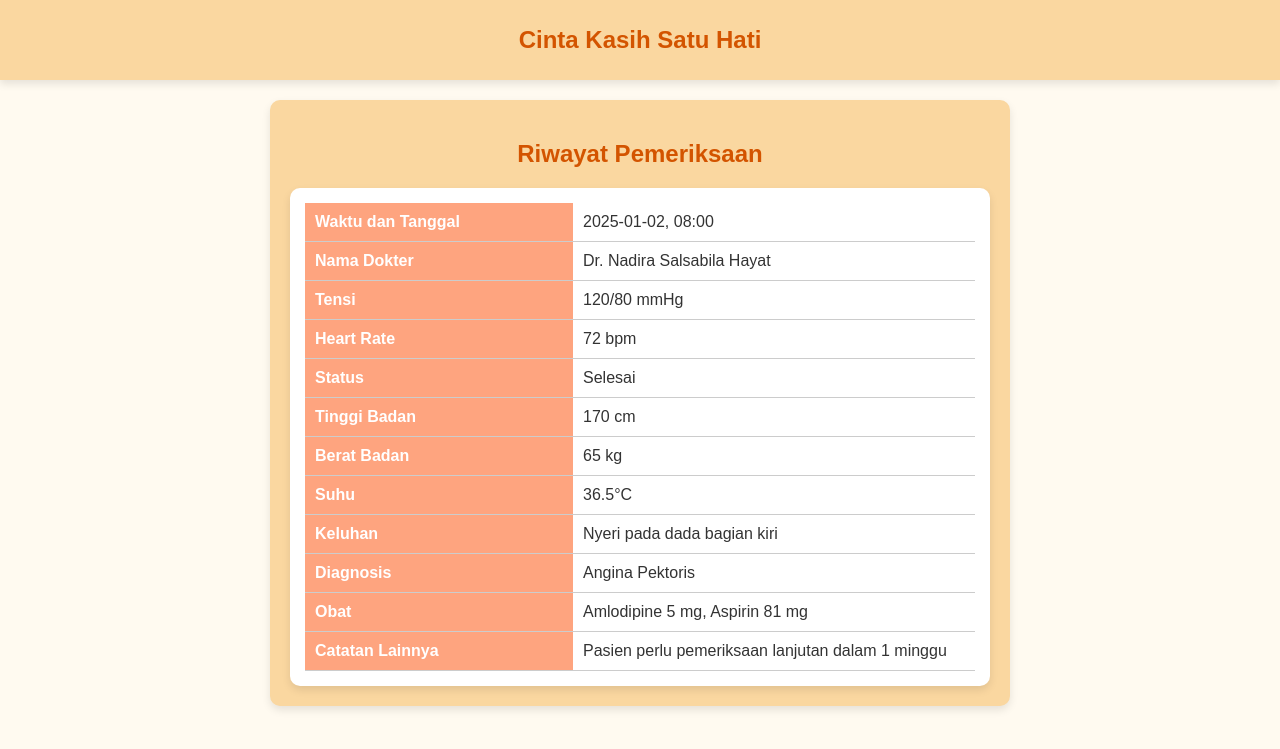
After one commit to AufarR/sik-tubes, a PHP site: page /dokter/riwayat.php in a window 1280 px wide. The commit adds this page. Shown: the top 749 px of the page. Run offline with PHP 8.4, Linux system fonts and the light colour scheme.

Commit message:
Update links, add riwayat

```diff
--- a/admin/edit.php
+++ b/admin/edit.php
@@ -35,7 +35,7 @@
   <main class="main-content">
     <section class="form-section">
       <h2>Edit Data</h2>
-      <form action="edit_success.html" method="post">
+      <form action="edit_success" method="post">
         <div class="form-group">
           <label for="nama">Nama</label>
           <input type="text" id="nama" name="nama" placeholder="Masukkan Nama" required>
--- a/admin/index.php
+++ b/admin/index.php
@@ -8,12 +8,12 @@
   <script>
     // Fungsi untuk mengarahkan ke halaman Tambah
     function tambahData(role) {
-      window.location.href = `tambah.html?role=${role}`;
+      window.location.href = `tambah?role=${role}`;
     }
 
     // Fungsi untuk mengarahkan ke halaman Edit dengan parameter data
     function editData(role, nama, nomor, telepon, email) {
-      const url = `edit.html?role=${role}&nama=${encodeURIComponent(nama)}&nomor=${encodeURIComponent(nomor)}&telepon=${encodeURIComponent(telepon)}&email=${encodeURIComponent(email)}`;
+      const url = `edit?role=${role}&nama=${encodeURIComponent(nama)}&nomor=${encodeURIComponent(nomor)}&telepon=${encodeURIComponent(telepon)}&email=${encodeURIComponent(email)}`;
       window.location.href = url;
     }
 
--- a/admin/tambah.php
+++ b/admin/tambah.php
@@ -14,7 +14,7 @@
   <main class="main-content">
     <section class="form-section">
       <h2>Tambah Data</h2>
-      <form action="tambah_success.html" method="post">
+      <form action="tambah_success" method="post">
         <div class="form-group">
           <label for="nama">Nama</label>
           <input type="text" id="nama" name="nama" placeholder="Masukkan Nama" required>
--- a/auth/login.php
+++ b/auth/login.php
@@ -9,7 +9,7 @@
 <body>
   <div class="login-container">
     <h1>Puskesmas Cinta Kasih Satu Hati</h1>
-    <form class="login-form" action="dashboard.html" method="post">
+    <form class="login-form" action="dashboard" method="post">
       <div class="form-group">
         <label for="email">Email</label>
         <input type="email" id="email" name="email" placeholder="Masukkan email" required>
@@ -20,7 +20,7 @@
       </div>
       <button type="submit" class="btn-login">Login</button>
     </form>
-    <button class="btn-register" onclick="location.href='register.html'">Register</button>
+    <button class="btn-register" onclick="location.href='register'">Register</button>
   </div>
 </body>
 </html>
--- a/auth/register.php
+++ b/auth/register.php
@@ -9,7 +9,7 @@
 <body>
   <div class="register-container">
     <h1>Puskesmas Cinta Kasih Satu Hati</h1>
-    <form class="register-form" action="success.html" method="post">
+    <form class="register-form" action="success" method="post">
       <div class="form-group">
         <label for="nik">NIK</label>
         <input type="text" id="nik" name="nik" placeholder="Masukkan NIK" required>
@@ -48,7 +48,7 @@
       </div>
       <button type="submit" class="btn-login">Daftar</button>
     </form>
-    <button class="btn-register" onclick="location.href='login.html'">Kembali ke Login</button>
+    <button class="btn-register" onclick="location.href='login'">Kembali ke Login</button>
   </div>
 </body>
 </html>
--- a/dokter/index.php
+++ b/dokter/index.php
@@ -6,9 +6,9 @@
   <title>Halaman Dokter</title>
   <link rel="stylesheet" href="dokter.css">
   <script>
-    // Fungsi untuk mengarahkan ke halaman isidiagnosis.html dengan parameter URL
+    // Fungsi untuk mengarahkan ke halaman isidiagnosis dengan parameter URL
     function isiHasilPemeriksaan(waktu, pasien) {
-      const url = `isidiagnosis.html?time=${encodeURIComponent(waktu)}&patient=${encodeURIComponent(pasien)}`;
+      const url = `isidiagnosis?time=${encodeURIComponent(waktu)}&patient=${encodeURIComponent(pasien)}`;
       window.location.href = url;
     }
   </script>
--- a/dokter/isidiagnosis.php
+++ b/dokter/isidiagnosis.php
@@ -29,9 +29,9 @@
       `;
     }
 
-    // Fungsi untuk membuka halaman riwayat.html dengan parameter
+    // Fungsi untuk membuka halaman riwayat dengan parameter
     function lihatRiwayat(date, time) {
-      const url = `riwayat.html?date=${date}&time=${time}`;
+      const url = `riwayat?date=${date}&time=${time}`;
       window.location.href = url;
     }
 
@@ -91,7 +91,7 @@
     <!-- Form Diagnosis -->
     <section class="form-section">
       <h2>Form Diagnosis</h2>
-      <form action="diagnosis_success.html" method="post" class="diagnosis-form">
+      <form action="diagnosis_success" method="post" class="diagnosis-form">
         <!-- Kode ICD -->
         <div class="form-group">
           <label for="kode-icd">Kode ICD (Diagnosis)</label>
--- /dev/null
+++ b/dokter/riwayat.css
@@ -0,0 +1,81 @@
+/* Global Styles */
+body {
+  margin: 0;
+  font-family: Arial, sans-serif;
+  background-color: #FFFAF0;
+  color: #333;
+}
+
+header {
+  background-color: #FAD7A0;
+  text-align: center;
+  padding: 10px 20px;
+  box-shadow: 0 4px 8px rgba(0, 0, 0, 0.1);
+}
+
+header h1 {
+  font-size: 1.5rem;
+  color: #D35400;
+}
+
+/* Main Content */
+.main-content {
+  padding: 20px;
+}
+
+.detail-section {
+  background-color: #FAD7A0;
+  padding: 20px;
+  border-radius: 10px;
+  max-width: 700px;
+  margin: 0 auto;
+  box-shadow: 0 4px 8px rgba(0, 0, 0, 0.1);
+}
+
+.detail-section h2 {
+  text-align: center;
+  color: #D35400;
+  margin-bottom: 20px;
+}
+
+.detail-container {
+  background-color: white;
+  padding: 15px;
+  border-radius: 10px;
+  box-shadow: 0 4px 8px rgba(0, 0, 0, 0.1);
+}
+
+.detail-table {
+  width: 100%;
+  border-collapse: collapse;
+}
+
+.detail-table th,
+.detail-table td {
+  text-align: left;
+  padding: 10px;
+  border-bottom: 1px solid #ccc;
+}
+
+.detail-table th {
+  background-color: #FEA47F;
+  color: white;
+  width: 40%;
+}
+
+.detail-table td {
+  background-color: #fff;
+  color: #333;
+}
+
+/* Responsiveness */
+@media (max-width: 768px) {
+  .detail-section {
+    padding: 15px;
+  }
+
+  .detail-table th, .detail-table td {
+    font-size: 0.9rem;
+    padding: 8px;
+  }
+}
--- /dev/null
+++ b/dokter/riwayat.php
@@ -0,0 +1,74 @@
+<!DOCTYPE html>
+<html lang="id">
+<head>
+  <meta charset="UTF-8">
+  <meta name="viewport" content="width=device-width, initial-scale=1.0">
+  <title>Detail Pemeriksaan</title>
+  <link rel="stylesheet" href="riwayat.css">
+</head>
+<body>
+  <header class="header">
+    <h1>Cinta Kasih Satu Hati</h1>
+  </header>
+
+  <main class="main-content">
+    <section class="detail-section">
+      <h2>Riwayat Pemeriksaan</h2>
+      <div class="detail-container">
+        <table class="detail-table">
+          <tbody>
+            <tr>
+              <th>Waktu dan Tanggal</th>
+              <td>2025-01-02, 08:00</td>
+            </tr>
+            <tr>
+              <th>Nama Dokter</th>
+              <td>Dr. Nadira Salsabila Hayat</td>
+            </tr>
+            <tr>
+              <th>Tensi</th>
+              <td>120/80 mmHg</td>
+            </tr>
+            <tr>
+              <th>Heart Rate</th>
+              <td>72 bpm</td>
+            </tr>
+            <tr>
+              <th>Status</th>
+              <td>Selesai</td>
+            </tr>
+            <tr>
+              <th>Tinggi Badan</th>
+              <td>170 cm</td>
+            </tr>
+            <tr>
+              <th>Berat Badan</th>
+              <td>65 kg</td>
+            </tr>
+            <tr>
+              <th>Suhu</th>
+              <td>36.5°C</td>
+            </tr>
+            <tr>
+              <th>Keluhan</th>
+              <td>Nyeri pada dada bagian kiri</td>
+            </tr>
+            <tr>
+              <th>Diagnosis</th>
+              <td>Angina Pektoris</td>
+            </tr>
+            <tr>
+              <th>Obat</th>
+              <td>Amlodipine 5 mg, Aspirin 81 mg</td>
+            </tr>
+            <tr>
+              <th>Catatan Lainnya</th>
+              <td>Pasien perlu pemeriksaan lanjutan dalam 1 minggu</td>
+            </tr>
+          </tbody>
+        </table>
+      </div>
+    </section>
+  </main>
+</body>
+</html>
--- a/farmasi/edit_obat.php
+++ b/farmasi/edit_obat.php
@@ -22,7 +22,7 @@
   </header>
 
   <main class="main-content">
-    <form action="farmasi.html" method="post" class="edit-form">
+    <form action="farmasi" method="post" class="edit-form">
       <div class="form-group">
         <label for="nama-obat">Nama Obat</label>
         <input type="text" id="nama-obat" name="nama-obat" required>
--- a/farmasi/index.php
+++ b/farmasi/index.php
@@ -8,12 +8,12 @@
   <script>
     // Fungsi untuk mengarahkan ke halaman tambah obat
     function tambahObat() {
-      window.location.href = "tambah_obat.html";
+      window.location.href = "tambah_obat";
     }
 
     // Fungsi untuk mengarahkan ke halaman edit obat
     function editObat(namaObat) {
-      const url = `edit_obat.html?obat=${encodeURIComponent(namaObat)}`;
+      const url = `edit_obat?obat=${encodeURIComponent(namaObat)}`;
       window.location.href = url;
     }
 
@@ -28,7 +28,7 @@
 
     // Fungsi untuk melihat daftar obat pasien
     function lihatResep(waktu, pasien) {
-      const url = `daftar_obat.html?time=${waktu}&patient=${pasien}`;
+      const url = `daftar_obat?time=${waktu}&patient=${pasien}`;
       window.location.href = url;
     }
   </script>
--- a/farmasi/tambah_obat.php
+++ b/farmasi/tambah_obat.php
@@ -12,7 +12,7 @@
   </header>
 
   <main class="main-content">
-    <form action="farmasi.html" method="post" class="tambah-form">
+    <form action="farmasi" method="post" class="tambah-form">
       <div class="form-group">
         <label for="nama-obat">Nama Obat</label>
         <input type="text" id="nama-obat" name="nama-obat" placeholder="Masukkan nama obat" required>
--- a/pasien/isikeluhan.php
+++ b/pasien/isikeluhan.php
@@ -14,7 +14,7 @@
   <main class="main-content">
     <section class="keluhan-section">
       <h2>Isi Keluhan</h2>
-      <form action="keluhan_success.html" method="post" class="keluhan-form">
+      <form action="keluhan_success" method="post" class="keluhan-form">
         <div class="form-group">
           <label for="keluhan">Isi Keluhan Anda</label>
           <textarea id="keluhan" name="keluhan" rows="5" placeholder="Tulis keluhan Anda di sini..." required></textarea>
--- a/pasien/pendaftaran_tanggal.php
+++ b/pasien/pendaftaran_tanggal.php
@@ -15,7 +15,7 @@
     <!-- Pendaftaran Pemeriksaan -->
     <section class="pendaftaran-section">
       <h2>Pendaftaran Pemeriksaan</h2>
-      <form class="pendaftaran-form" action="pendaftaran_success.html" method="post">
+      <form class="pendaftaran-form" action="pendaftaran_success" method="post">
         <div class="form-group">
           <label for="tanggal">Tanggal dan Waktu</label>
           <input type="datetime-local" id="tanggal" name="tanggal" required>
--- a/pasien/profile.php
+++ b/pasien/profile.php
@@ -50,7 +50,7 @@
             <td>johndoe@example.com</td>
           </tr>
         </table>
-        <button class="btn-edit" onclick="location.href='edit_profile.html'">Edit</button>
+        <button class="btn-edit" onclick="location.href='edit_profile'">Edit</button>
       </div>
     </section>
   </main>
--- a/perawat/index.php
+++ b/perawat/index.php
@@ -8,7 +8,7 @@
   <script>
     // Fungsi untuk mengarahkan ke halaman pengisian hasil pemeriksaan
     function isiPemeriksaan(tanggal, waktu, pasien) {
-      const url = `pemeriksaan_awal.html?date=${tanggal}&time=${waktu}&patient=${pasien}`;
+      const url = `pemeriksaan_awal?date=${tanggal}&time=${waktu}&patient=${pasien}`;
       window.location.href = url;
     }
   </script>
--- a/perawat/pemeriksaan_awal.php
+++ b/perawat/pemeriksaan_awal.php
@@ -60,7 +60,7 @@
     <!-- Form Pemeriksaan Awal -->
     <section class="form-section">
       <h2>Form Pemeriksaan Awal</h2>
-      <form action="pemeriksaan_success.html" method="post" class="pemeriksaan-form">
+      <form action="pemeriksaan_success" method="post" class="pemeriksaan-form">
         <div class="form-group">
           <label for="tensi">Tensi (mmHg)</label>
           <input type="text" id="tensi" name="tensi" placeholder="Masukkan dalam mmHg" required>
```
Also changed, not shown: pasien/index.php (+5 -5 lines), pasien/riwayat.css (added, +81 -0 lines), pasien/riwayat.php (added, +74 -0 lines).
